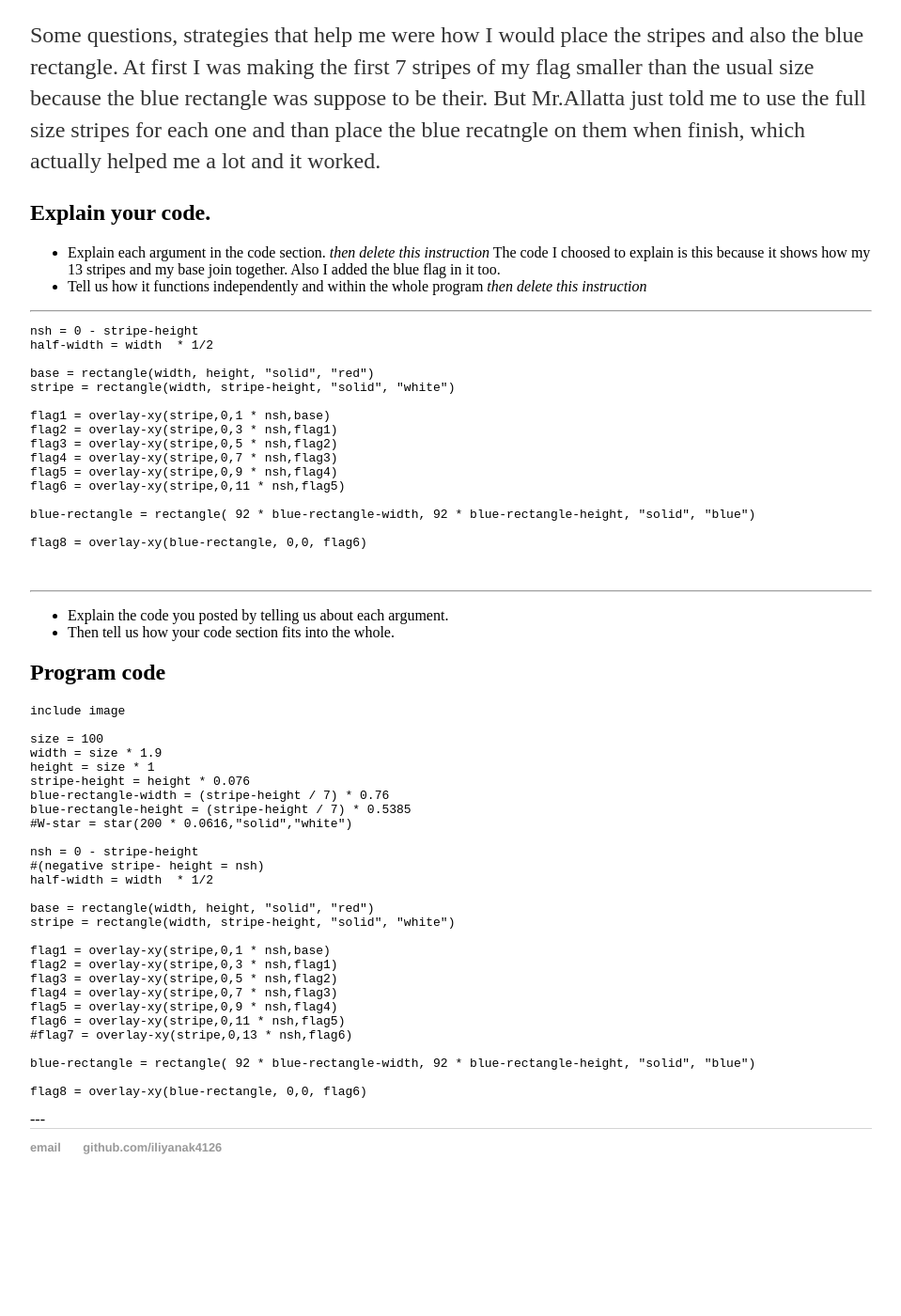
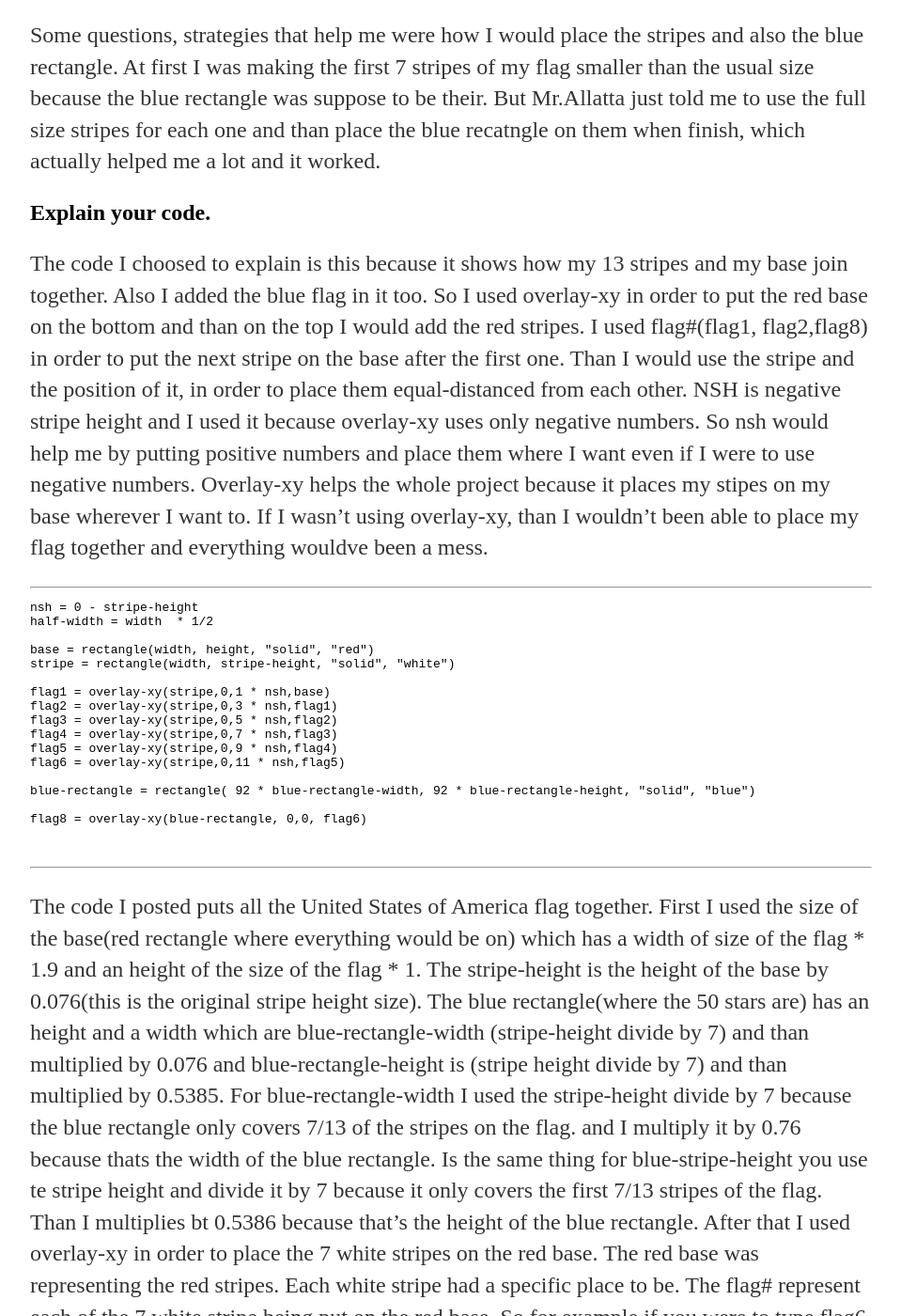
Before and after one commit to iliyanak4126/iliyanak4126.github.io, a Jekyll site: the page built from _posts/2018-12-30-Iliyana-Week-13- Final-Flag-Project-Post.md, in a window 1280 px wide and 1400 px high, scrolled down 736 px. Shown: the whole window at 94% size, without its empty margins (160-1119 px from the left). Built offline with Jekyll 4.4.1, drawn with Linux system fonts in a browser that asks for light colours; before the commit the page ends 2024 px from its top, so only the background shows below that; some of the changed text lies outside the part shown.

Commit message:
Update 2018-12-30-Iliyana-Week-13- Final-Flag-Project-Post.md

````diff
--- a/_posts/2018-12-30-Iliyana-Week-13- Final-Flag-Project-Post.md
+++ b/_posts/2018-12-30-Iliyana-Week-13- Final-Flag-Project-Post.md
@@ -22,11 +22,8 @@ Some questions, strategies that help me were how I would place the stripes and a
 
 
 ## Explain your code.
-
--   Explain each argument in the code section. _then delete this instruction_
-The code I choosed to explain is this because it shows how my 13 stripes and my base join together. Also I added the blue flag in it too.
--   Tell us how it functions independently and within the whole program _then delete this instruction_
-
+The code I choosed to explain is this because it shows how my 13 stripes and my base join together. Also I added the blue flag in it too. So I used overlay-xy in order to put the red base on the bottom and than on the top I would add the red stripes. I used flag#(flag1, flag2,flag8) in order to put the next stripe on the base after the first one. Than I would use the stripe and the position of it, in order to place them equal-distanced from each other. NSH is negative stripe height and I used it because overlay-xy uses only negative numbers. So nsh would help me by putting positive numbers and place them where  I want even if I were to use negative numbers.
+Overlay-xy helps the whole project because it places my stipes on my base wherever I want to. If I wasn't using overlay-xy, than I wouldn't been able to place my flag together and everything wouldve been a  mess.
 * * *
 
 ```
@@ -51,11 +48,11 @@ flag8 = overlay-xy(blue-rectangle, 0,0, flag6)
 ```
 
 * * *
+The code I posted puts all the United States of America flag together. First I used the size of the base(red rectangle where everything would be on) which has a width of size of the flag * 1.9  and an height of the size of the flag * 1. The stripe-height is the height of the base by 0.076(this is the original stripe height size). The blue rectangle(where the 50 stars are) has an height and a width which are blue-rectangle-width (stripe-height divide by 7) and than multiplied by 0.076 and blue-rectangle-height is (stripe height divide by 7) and than multiplied by 0.5385. For blue-rectangle-width I used the stripe-height divide by 7 because the blue rectangle only covers 7/13 of the stripes on the flag. and I multiply it by 0.76 because thats the width of the blue rectangle. Is the same thing for blue-stripe-height you use te stripe height and divide it by 7 because it only covers the first 7/13 stripes of the flag. Than I multiplies bt 0.5386 because that's the height of the blue rectangle.
+After that I used overlay-xy in order to place the 7 white stripes on the red base. The red base was representing the red stripes. Each white stripe had a specific place to be. The flag# represent each of the 7 white stripe being put on the red base. So for example if you were to type flag6 in the interaction side of Pyret, only the white/red stripes would show on(no blue-rectangle yet).
 
--   Explain the code you posted by telling us about each argument.
--   Then tell us how your code section fits into the whole.
+ My code section fits into the whole because by identifying the flag# it show step by step how I added the 7 white stripes. Than when added the blue-rectangle I again showed it by flag8 which would represent the whole flag I have without the stars. So if I would to add the 50 stars I wouldv'e have been adding more of the flag# in order to identify step by step how my stars fitten in the blue rectangle.
 
-<!--- Delete this comment and add your writing -->
 
 
 ## Program code
````
